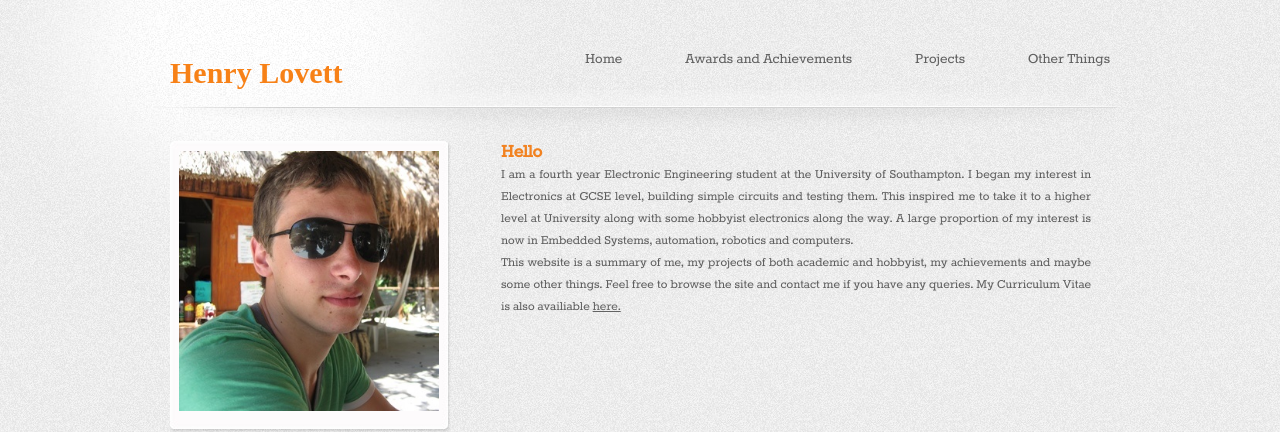
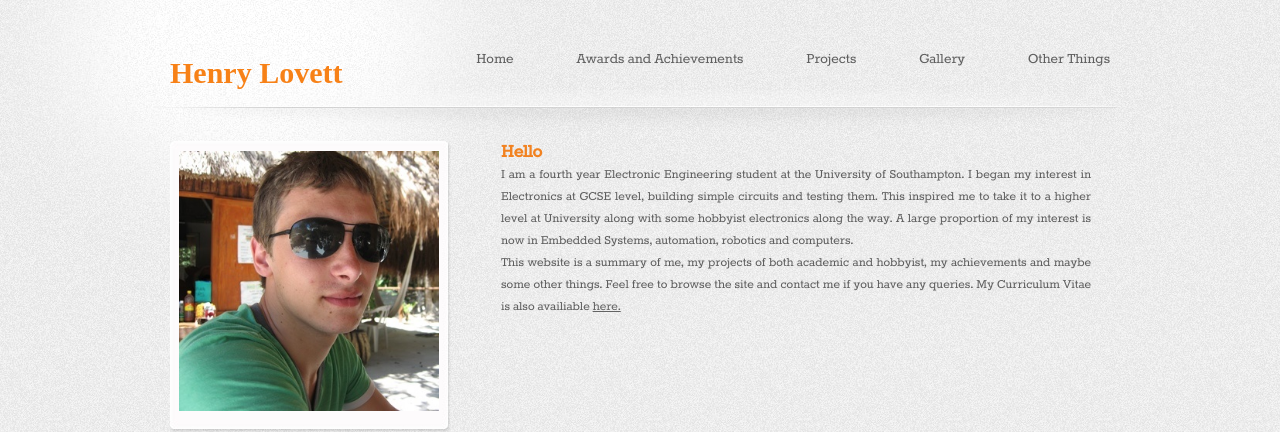
Before and after one commit to seblovett/seblovWebSite, a PHP site: page /index.php in a window 1280 px wide. Shown: the top 432 px of the page. Run offline with PHP 8.4, Linux system fonts and the light colour scheme.

Commit message:
Added gallery to links. Added two new prints to the gallery.

```diff
--- a/links.php
+++ b/links.php
@@ -5,6 +5,7 @@
 		echo '<li><a href="'.$relpath.'index.php">Home</a></li>';
 		echo '<li><a href="'.$relpath.'awards.php">Awards and Achievements</a></li>';
 		echo '<li><a href="'.$relpath.'projects.php">Projects</a></li>';
+		echo '<li><a href="'.$relpath.'Gallery.php">Gallery</a></li>';
 		echo '<li><a href="'.$relpath.'misc.php">Other Things</a></li>';
 	}
 ?>
```
Also changed, not shown: Images/3DPrints/gear2.jpg (added), 1 other file.
